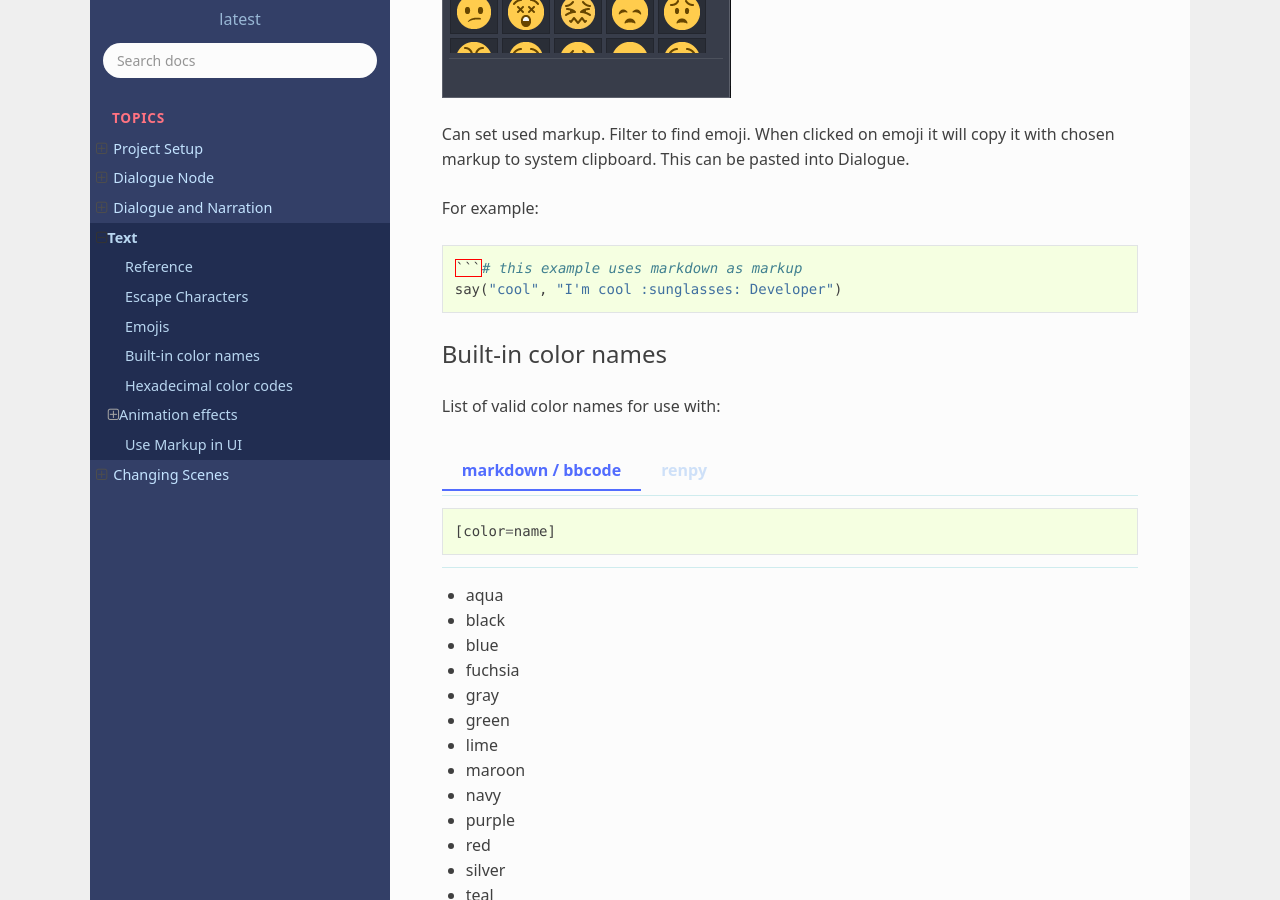
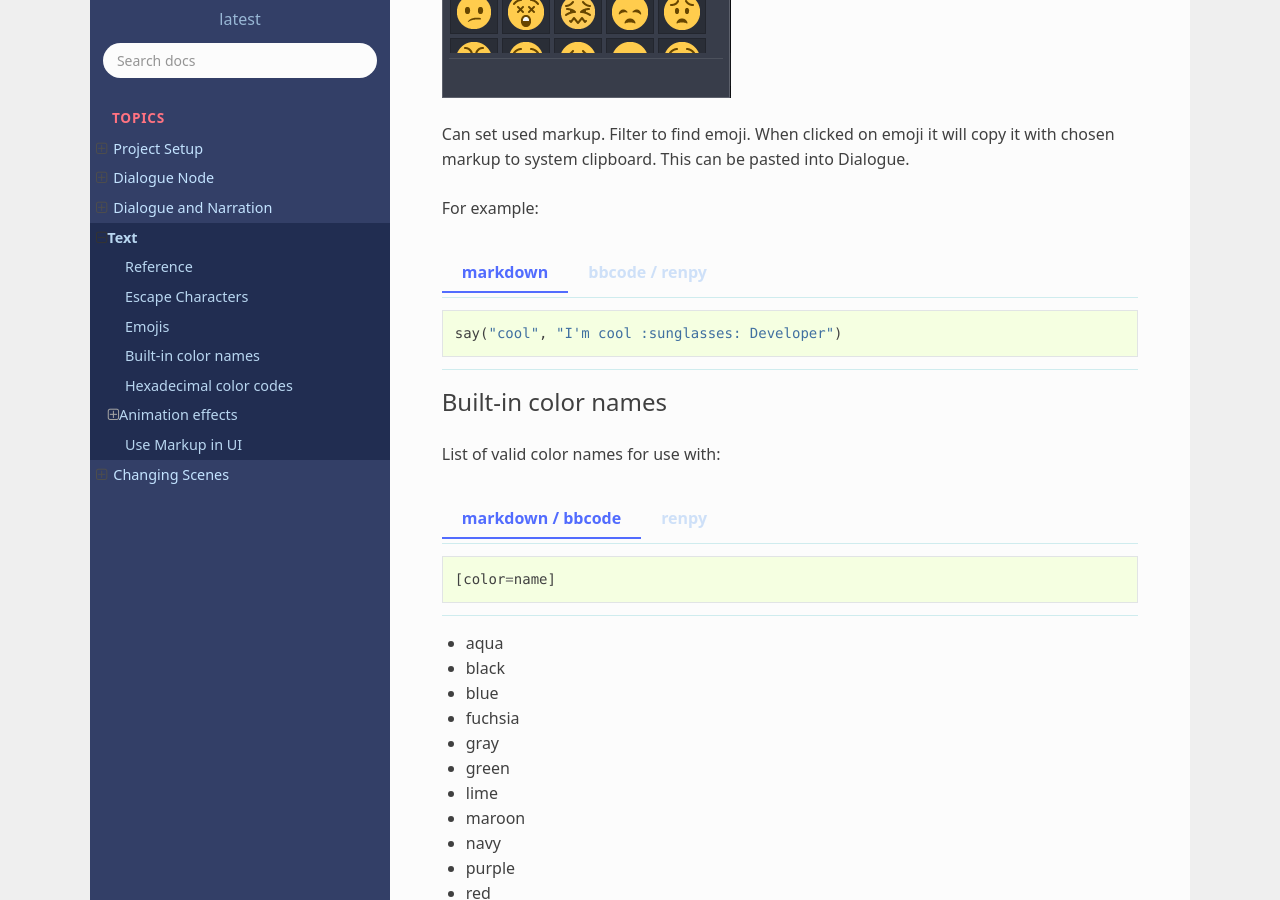
Before and after one commit to rakugoteam/Docs, a Sphinx documentation site: the page built from source/text.md, in a window 1280 px wide and 900 px high, scrolled down 2505 px. Built offline with Sphinx 7.4.7 and the Read the Docs theme 2.0.0, drawn with Linux system fonts in a browser that asks for light colours.

Commit message:
better code example for emoji

`````diff
--- a/source/text.md
+++ b/source/text.md
@@ -148,11 +148,21 @@
 
 For example:
 
-````gdscript
+:::{tabbed} markdown
 
-```# this example uses markdown as markup
+```gdscript
 say("cool", "I'm cool :sunglasses: Developer")
-````
+```
+
+:::
+
+:::{tabbed} bbcode / renpy
+
+```gdscript
+say("cool", "I'm cool [:sunglasses:] Developer")
+```
+
+:::
 
 <!-- todo add screen shot -->
 
`````
